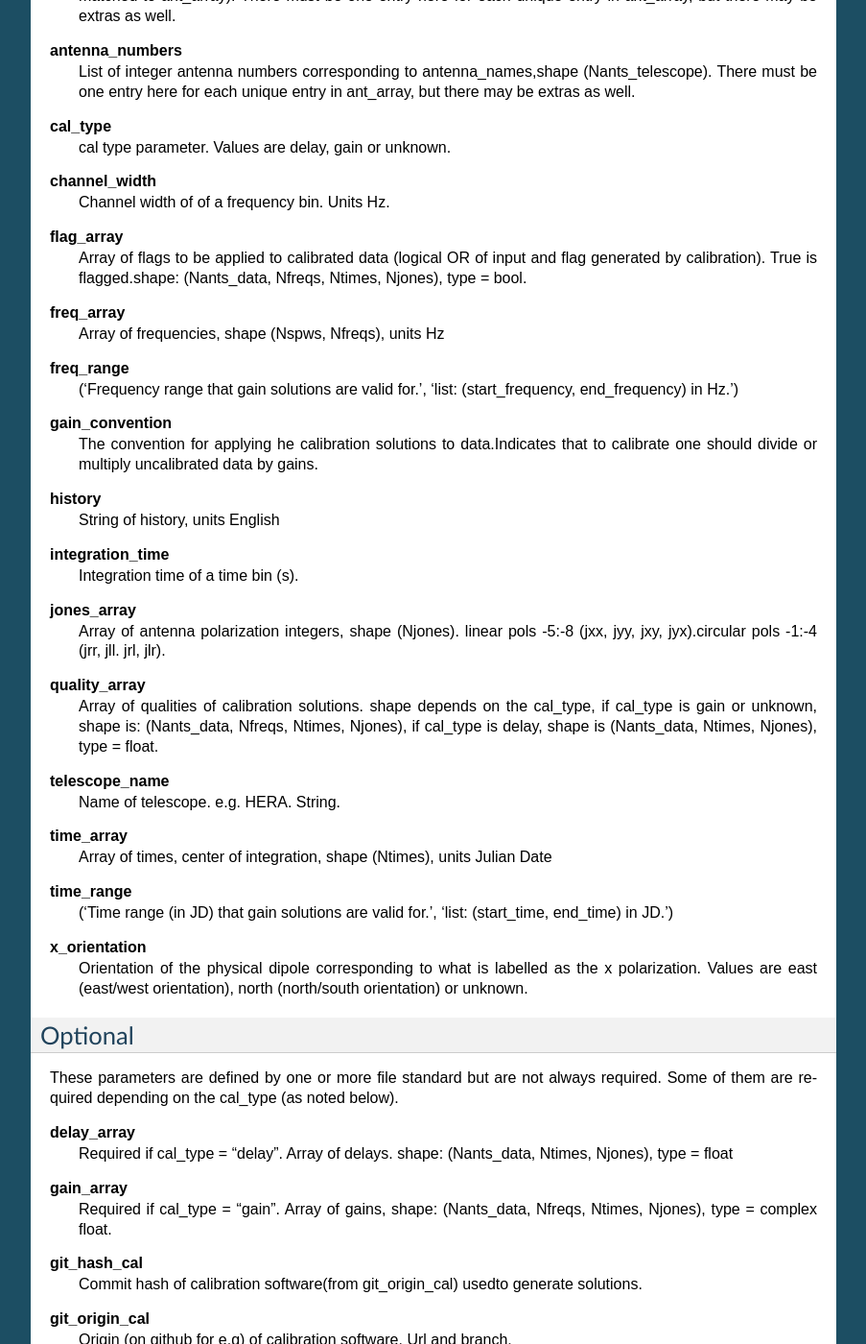
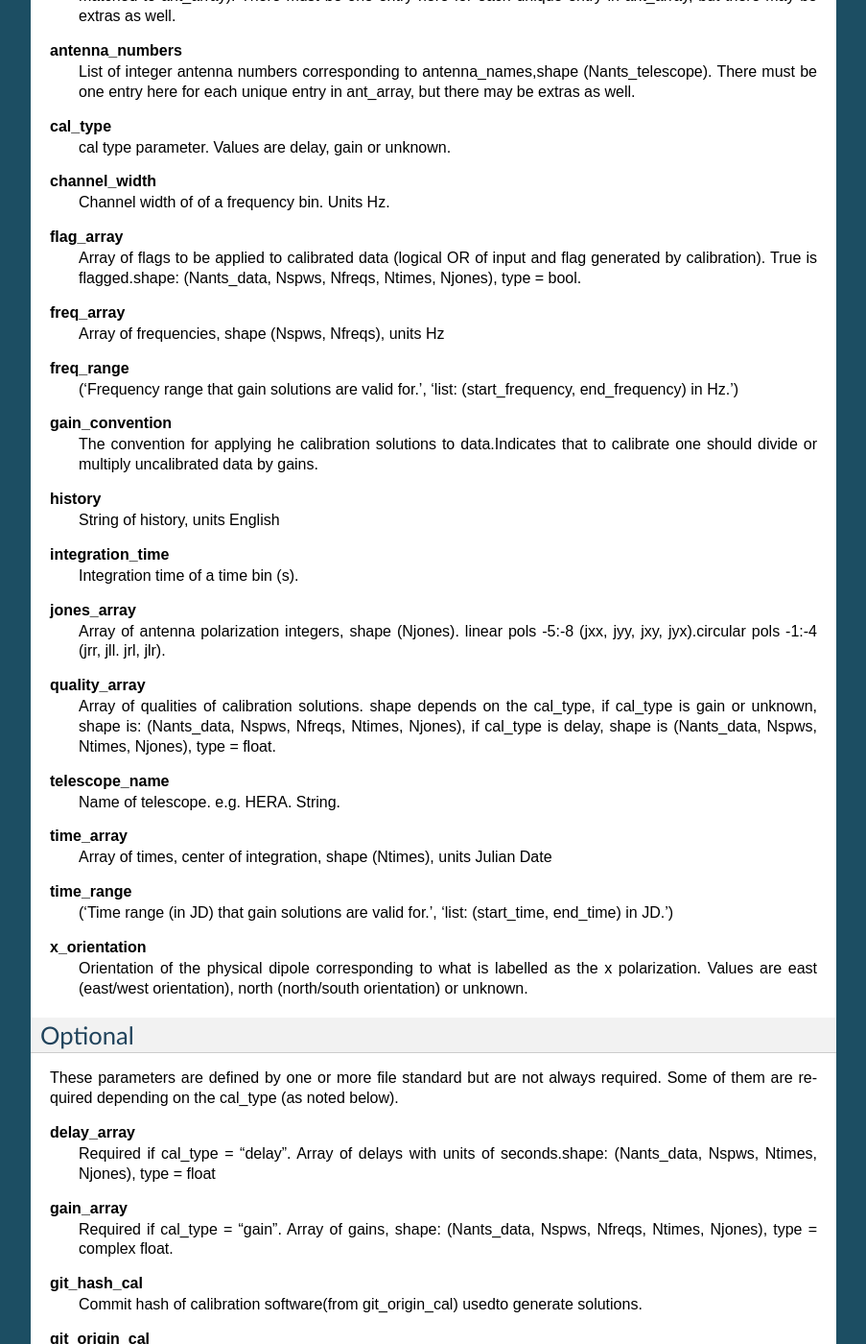
Before and after one commit to RadioAstronomySoftwareGroup/pyuvdata, a Sphinx documentation site: the page built from docs/uvcal_parameters.rst, in a window 1280 px wide and 1400 px high, scrolled down 761 px. Shown: the whole window at 96% size, without its empty margins (198-1101 px from the left). Built offline with Sphinx 7.4.7, drawn with Linux system fonts in a browser that asks for light colours; some of the changed text lies outside the part shown.

Commit message:
update docs

```diff
--- a/docs/uvcal_parameters.rst
+++ b/docs/uvcal_parameters.rst
@@ -43,7 +43,7 @@ are required for most kinds of uv cal files.
      Channel width of of a frequency bin. Units Hz.
 
 **flag_array**
-     Array of flags to be applied to calibrated data (logical OR of input and flag generated by calibration). True is flagged.shape: (Nants_data, Nfreqs, Ntimes, Njones), type = bool.
+     Array of flags to be applied to calibrated data (logical OR of input and flag generated by calibration). True is flagged.shape: (Nants_data, Nspws, Nfreqs, Ntimes, Njones), type = bool.
 
 **freq_array**
      Array of frequencies, shape (Nspws, Nfreqs), units Hz
@@ -64,7 +64,7 @@ are required for most kinds of uv cal files.
      Array of antenna polarization integers, shape (Njones). linear pols -5:-8 (jxx, jyy, jxy, jyx).circular pols -1:-4 (jrr, jll. jrl, jlr).
 
 **quality_array**
-     Array of qualities of calibration solutions. shape depends on the cal_type, if cal_type is gain or unknown, shape is: (Nants_data, Nfreqs, Ntimes, Njones), if cal_type is delay, shape is (Nants_data, Ntimes, Njones), type = float.
+     Array of qualities of calibration solutions. shape depends on the cal_type, if cal_type is gain or unknown, shape is: (Nants_data, Nspws, Nfreqs, Ntimes, Njones), if cal_type is delay, shape is (Nants_data, Nspws, Ntimes, Njones), type = float.
 
 **telescope_name**
      Name of telescope. e.g. HERA. String.
@@ -84,10 +84,10 @@ These parameters are defined by one or more file standard but are not always req
 Some of them are required depending on the cal_type (as noted below).
 
 **delay_array**
-     Required if cal_type = "delay". Array of delays. shape: (Nants_data, Ntimes, Njones), type = float
+     Required if cal_type = "delay". Array of delays with units of seconds.shape: (Nants_data, Nspws, Ntimes, Njones), type = float
 
 **gain_array**
-     Required if cal_type = "gain". Array of gains, shape: (Nants_data, Nfreqs, Ntimes, Njones), type = complex float.
+     Required if cal_type = "gain". Array of gains, shape: (Nants_data, Nspws, Nfreqs, Ntimes, Njones), type = complex float.
 
 **git_hash_cal**
      Commit hash of calibration software(from git_origin_cal) usedto generate solutions.
@@ -96,9 +96,9 @@ Some of them are required depending on the cal_type (as noted below).
      Origin (on github for e.g) of calibration software. Url and branch.
 
 **input_flag_array**
-     Array of input flags, True is flagged. shape: (Nants_data, Nfreqs, Ntimes, Njones), type = bool.
+     Array of input flags, True is flagged. shape: (Nants_data, Nspws, Nfreqs, Ntimes, Njones), type = bool.
 
 **observer**
      Name of observer who calculated solutions in this file.
 
-last updated: 2017-04-28
+last updated: 2017-04-29
```
Also changed, not shown: 1 other file.
